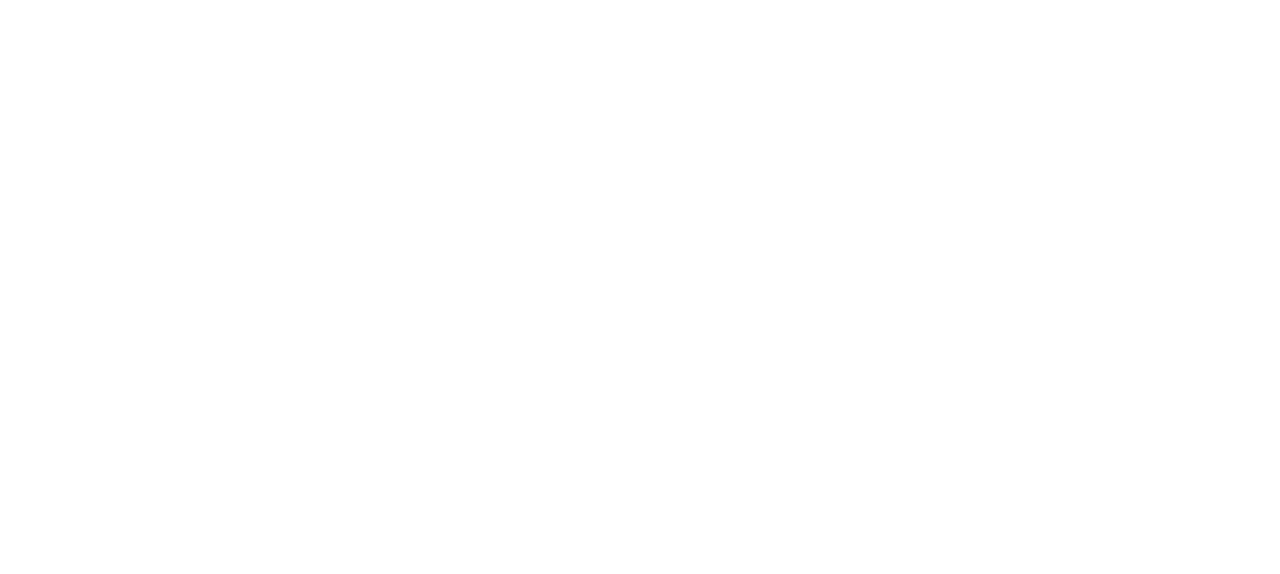
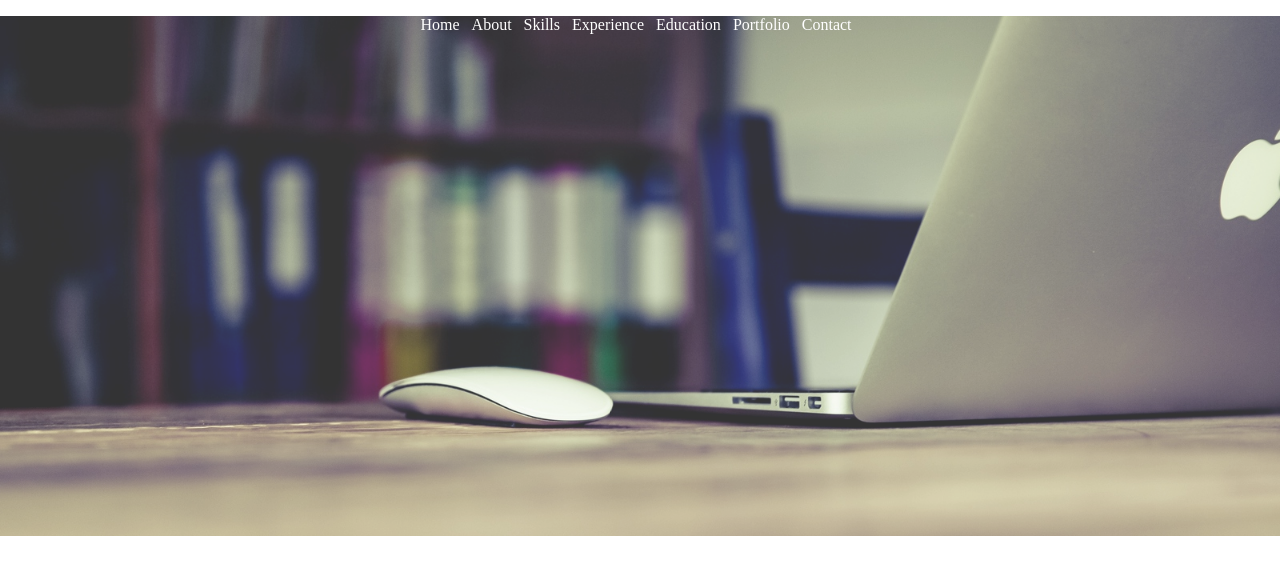
Before and after one commit to lcksingh662/resume-project-html-css, a plain HTML site: page index.html in a window 1280 px wide. Drawn offline with Linux system fonts and the light colour scheme.

Commit message:
Added Navigation section
Added unordered list in navigation section to jump to the different sections of the resume. Added list horizontally. Added on hover transition.

```diff
--- a/index.html
+++ b/index.html
@@ -5,25 +5,55 @@
     <link rel="stylesheet" href="style.css">
 </head>
 <body>
-    <header>
-
+    <header id="body-header">
+        <nav>
+            <ul class="horizontal-list text-center">
+                <li>
+                    <a href="#">Home</a>
+                </li>
+                <li>
+                    <a href="#about">About</a>
+                </li>
+                <li>
+                    <a href="#skills">Skills</a>
+                </li>
+                <li>
+                    <a href="#experience">Experience</a>
+                </li>
+                <li>
+                    <a href="#education">Education</a>
+                </li>
+                <li>
+                    <a href="#portfolio">Portfolio</a>
+                </li>
+                <li>
+                    <a href="#contact">Contact</a>
+                </li>
+            </ul>
+        </nav>
     </header>
     <main>
+
         <section id="about">
 
         </section>
+
         <section id="skills">
 
         </section>
+
         <section id="experience">
 
         </section>
+
         <section id="education">
 
         </section>
+
         <section id="portfolio">
 
         </section>
+
         <section id="contact">
 
         </section>
--- a/style.css
+++ b/style.css
@@ -1,6 +1,7 @@
 body{
     margin: 0px;
 }
+/* Body Header */
 
 #body-header{
     height: 65vh;
@@ -10,3 +11,30 @@ body{
     background-position: center;
     background-attachment: fixed;
 }
+
+/* Horizontal Lists */
+
+.horizontal-list{
+    list-style: none;
+    padding-left: 0px;
+}
+
+.horizontal-list li{
+    display: inline-block;
+    margin: 0px 8px 8px 0px;
+}
+
+.horizontal-list li a{
+    color: white;
+    text-decoration: none;
+    transition: color 0.5s, border-bottom 4s;
+}
+
+.horizontal-list li a:hover{
+    color: lightgray;
+    border-bottom: 1px solid white;
+}
+
+.text-center{
+    text-align: center;
+}
```
